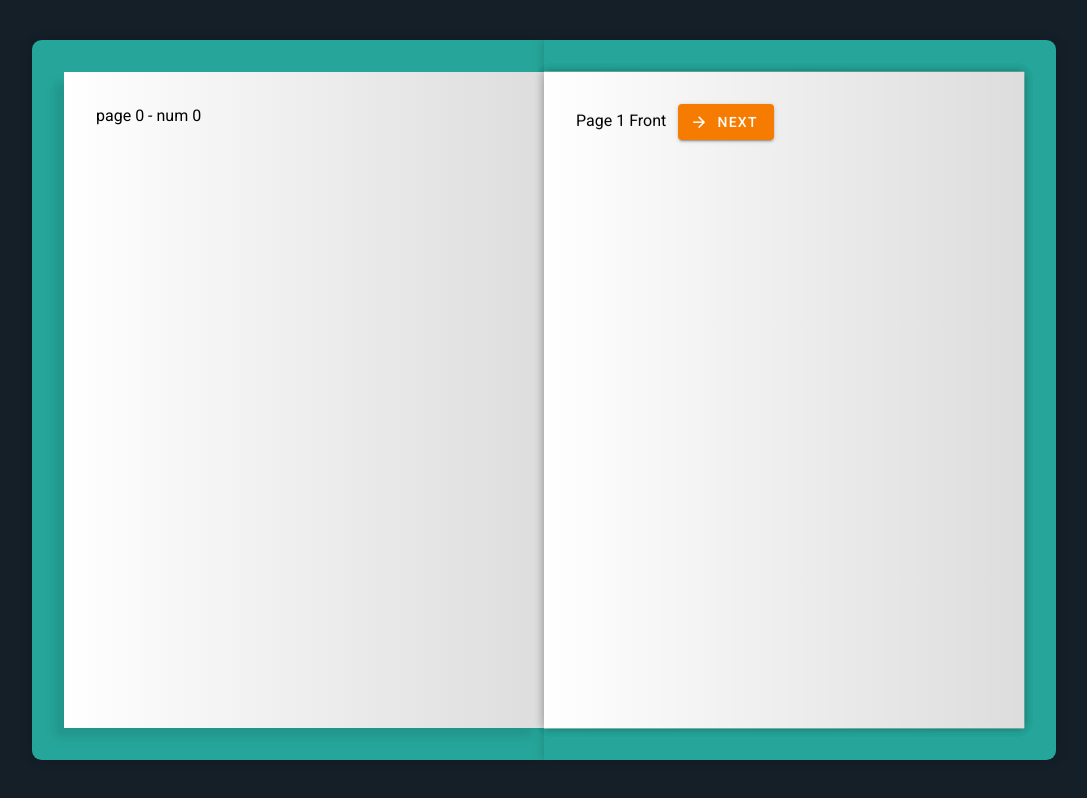
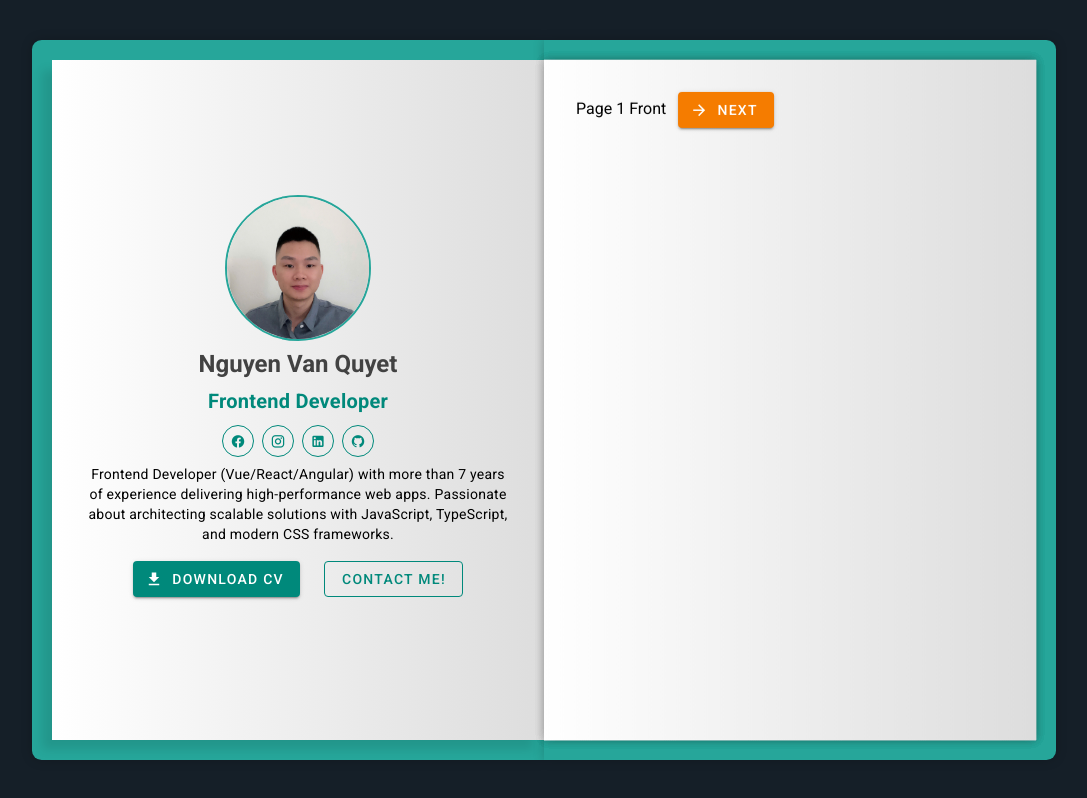
Before and after one commit to quyethn2/portfolio-book, a Vue app: page / in a window 1280 px wide. Shown: the whole page, without its empty margins (96-1183 px from the left). Built offline with nearby package versions, Linux system fonts and the light colour scheme.

Commit message:
done init

```diff
--- a/package.json
+++ b/package.json
@@ -29,6 +29,7 @@
     "globals": "^16.3.0",
     "npm-run-all2": "^8.0.4",
     "oxlint": "~1.8.0",
+    "sass": "^1.91.0",
     "sass-embedded": "^1.91.0",
     "vite": "npm:rolldown-vite@latest",
     "vite-plugin-vue-devtools": "^8.0.0"
--- a/src/App.vue
+++ b/src/App.vue
@@ -1,5 +1,6 @@
 <script setup>
 import { onMounted, ref } from 'vue';
+import HomeCover from './page/HomeCover.vue';
 
 const pages = ref([
   { front: 'Page 1 Front', back: 'Page 1 Back', turned: true, zIndex: 1, animating: true },
@@ -111,7 +112,7 @@ onMounted(() => {
 
       <div class="book">
         <!-- page 0 -->
-        <div class="book-page page-left">page 0 - num {{ pageNumber }}</div>
+        <div class="book-page page-left"><HomeCover></HomeCover></div>
 
         <!-- page right 1-2 turn -->
         <div v-for="(item, index) in pages" :key="index" class="book-page page-right" :class="{ turn: item.turned }"
@@ -161,7 +162,7 @@ $box-shadow: 0 0 12px rgba(0, 0, 0, 0.2);
   position: relative;
   width: 1024px;
   height: 90vh;
-  padding: 32px;
+  padding: 20px;
   perspective: 250rem;
   animation: show-animate 2s forwards;
 }
--- /dev/null
+++ b/src/page/HomeCover.vue
@@ -0,0 +1,56 @@
+<template>
+  <div class="home-cover d-flex flex-column align-center justify-center w-100">
+    <img src="../../static/images/ava1.jpg" alt="Avatar" class="avatar" />
+    <div class="text-h5 text-grey-darken-3 font-weight-bold mt-2">Nguyen Van Quyet</div>
+    <div class="text-h6 text-teal-darken-1 font-weight-bold mt-1">Frontend Developer</div>
+
+    <div class="d-flex mt-2 ga-2">
+      <v-btn variant="outlined" size="x-small" color="teal-darken-1" icon="mdi-facebook"
+        @click="handleLink('https://facebook.com/quyethn2',)"></v-btn>
+      <v-btn variant="outlined" size="x-small" color="teal-darken-1" icon="mdi-instagram"
+        @click="handleLink('https://instagram.com/quyethn22',)"></v-btn>
+      <v-btn variant="outlined" size="x-small" color="teal-darken-1" icon="mdi-linkedin"
+        @click="handleLink('https://www.linkedin.com/in/quyet-nguyen-0838a2137',)"></v-btn>
+      <v-btn variant="outlined" size="x-small" color="teal-darken-1" icon="mdi-github"
+        @click="handleLink('https://github.com/quyethn2',)"></v-btn>
+
+    </div>
+    <div class="flex text-center text-body-2 mt-2">
+      Frontend Developer (Vue/React/Angular) with more than 7 years of experience delivering high-performance web apps.
+      Passionate about architecting scalable solutions with JavaScript, TypeScript, and modern CSS frameworks.
+    </div>
+    <div class="d-flex mt-2 ga-2">
+      <v-btn class="ma-2" color="teal-darken-1">
+        <v-icon icon="mdi-download" start></v-icon>
+        Download CV
+      </v-btn>
+      <v-btn class="ma-2" color="teal-darken-1" variant="outlined" @click="contactMe">
+        Contact Me!
+      </v-btn>
+    </div>
+
+  </div>
+
+</template>
+
+<script setup>
+
+function handleLink(url) {
+  window.open(url, '_blank');
+}
+
+function contactMe() {
+  // Handle contact me action
+}
+
+</script>
+
+<style scoped lang="scss">
+.avatar {
+  width: 146px;
+  height: 146px;
+  border-radius: 50%;
+  object-fit: cover;
+  border: 2px solid #26A69A;
+}
+</style>
```
Also changed, not shown: static/images/ava1.jpg (added), 1 other file (tests, documents, lock files or other folders).
